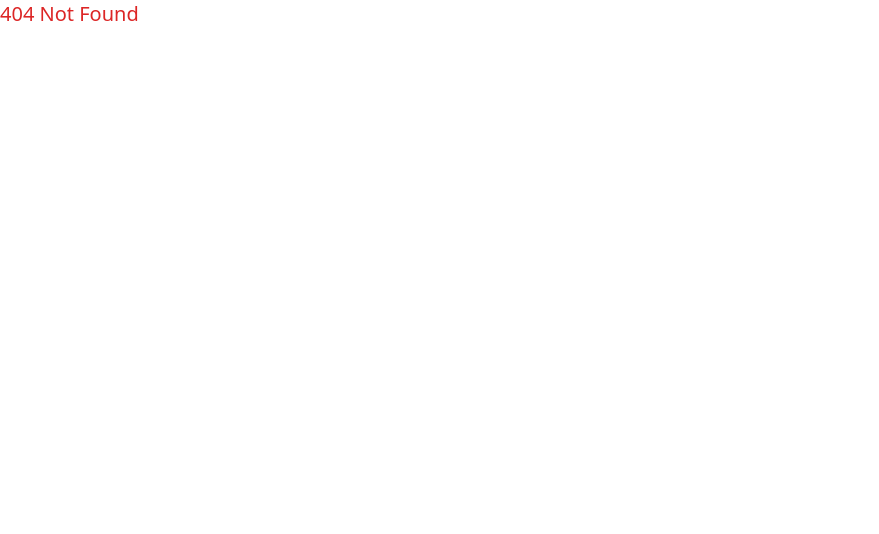
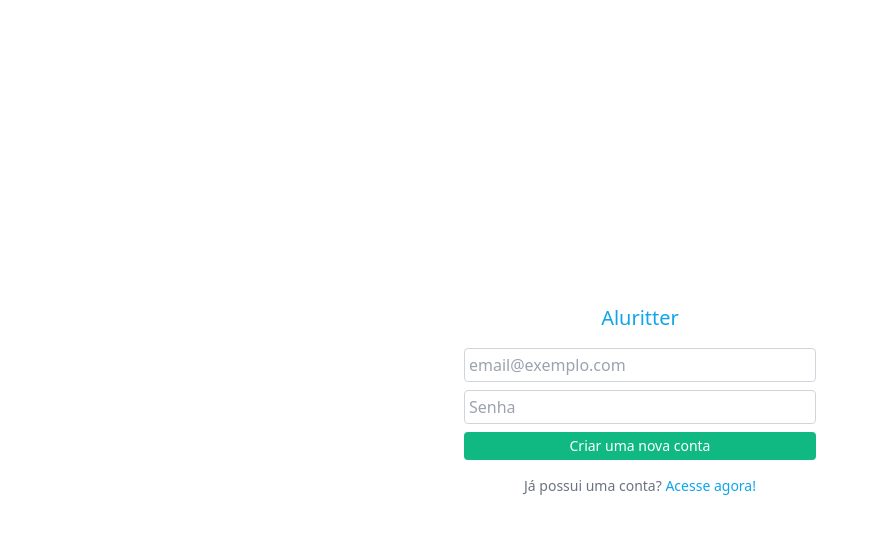
Before and after one commit to biancassantos/7-days-of-code-react, a React (Vite) app: page /sign-up in a window 1280 px wide. Before the commit this address had no page. Shown: the top 534 px of the page, without its empty margins (0-879 px from the left). Built offline with nearby package versions, Linux system fonts and the light colour scheme.

Commit message:
sign up page created

```diff
--- /dev/null
+++ b/src/components/SignUpForm.jsx
@@ -0,0 +1,27 @@
+
+function SignUpForm() {
+  return (
+    <form
+    className="flex flex-col gap-[8px] w-full">
+      <input
+      type="email"
+      name="email"
+      id="email"
+      placeholder="email@exemplo.com"
+      className="rounded border-[1px] border-gray-300 p-1" />
+      <input
+      type="password"
+      name="password"
+      id="password"
+      placeholder="Senha"
+      className="rounded border-[1px] border-gray-300 p-1" />
+      <button
+      type="submit"
+      className="rounded bg-emerald-500 hover:bg-emerald-600 duration-300 p-1 text-white text-sm" >
+        Criar uma nova conta
+      </button>
+    </form>
+  )
+}
+
+export default SignUpForm;
--- /dev/null
+++ b/src/pages/SignUp.jsx
@@ -0,0 +1,21 @@
+import App from "../layouts/App";
+import SignUpForm from "../components/SignUpForm";
+import { Link } from "react-router";
+
+function SignUp() {
+  return (
+    <App>
+      <main className="flex justify-center items-center h-screen">
+        <section className="flex flex-col justify-center items-center gap-4 p-4 w-[90vw] max-w-sm">
+          <h1 className="text-xl text-[#0EA5E9] font-medium">Aluritter</h1>
+          <SignUpForm />
+          <p className="text-sm text-gray-500">
+            Já possui uma conta? <Link className="text-[#0EA5E9]">Acesse agora!</Link>
+          </p>
+        </section>
+      </main>
+    </App>
+  )
+}
+
+export default SignUp;
--- a/src/pages/index.jsx
+++ b/src/pages/index.jsx
@@ -1,5 +1,6 @@
 import { BrowserRouter, Routes, Route } from "react-router";
 import Home from "./Home";
+import SignUp from "./SignUp";
 import NotFound from "./NotFound";
 
 export function Pages() {
@@ -7,6 +8,7 @@ export function Pages() {
     <BrowserRouter>
       <Routes>
         <Route path="/" element={<Home />} />
+        <Route path="sign-up" element={<SignUp />} />
         <Route path="*" element={<NotFound />} />
       </Routes>
     </BrowserRouter>
```
